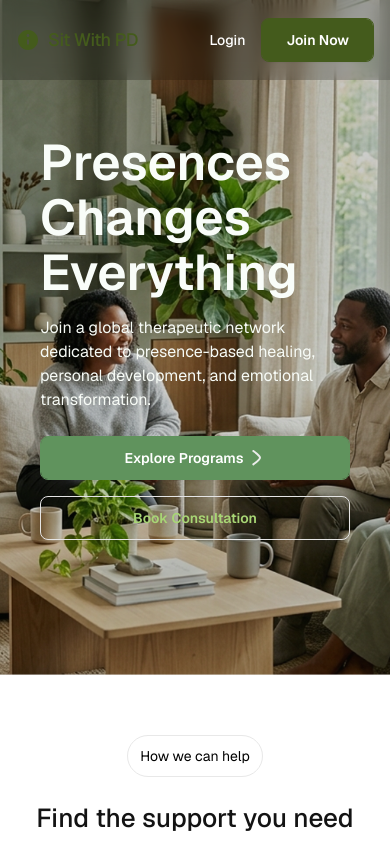
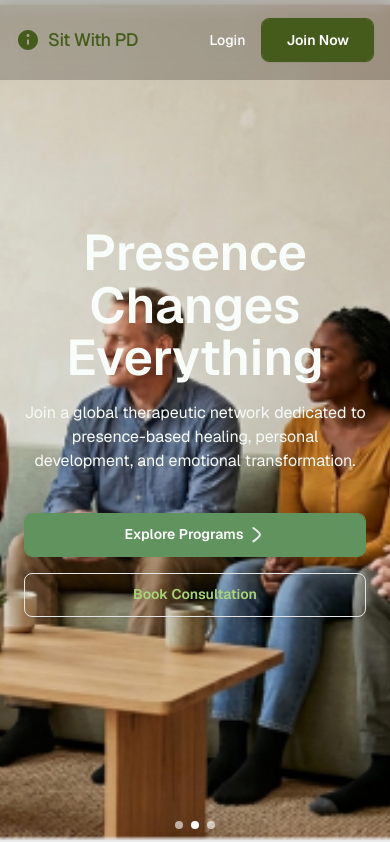
Before and after one commit to ShunGoes/sit-with, a Next.js app: page / in a window 390 px wide. Shown: the top 842 px of the page. Built offline with nearby package versions, Linux system fonts and the light colour scheme; grey boxes are pictures that could not be loaded.

Commit message:
finished editing thr homepage for responsiveness

```diff
--- a/app/globals.css
+++ b/app/globals.css
@@ -150,7 +150,7 @@ h6 {
     @apply font-sans;
   }
   .heading-2 {
-    @apply font-medium text-[1.625rem] lg:text-[2rem] leading-snug lg:leading-[2.375rem] text-[#131313];
+    @apply font-medium text-[1.625rem] sm:text-[1.5rem] lg:text-[1.8rem] xl:text-[2rem] leading-snug lg:leading-[2.375rem] text-[#131313];
   }
 
 }
--- a/components/pages/homepage/cta-banner.tsx
+++ b/components/pages/homepage/cta-banner.tsx
@@ -4,13 +4,13 @@ import CaretRight from "@/pd-icons/caret-right";
 export function CtaBanner() {
   return (
     <section className="container mx-auto ">
-      <div className="w-full bg-footer-bg rounded-[10px] lg:rounded-[20px] px-5 md:px-12 py-5 flex flex-col md:flex-row gap-6 overflow-hidden border border-[#2A5A51]">
+      <div className="w-full bg-footer-bg rounded-[10px] lg:rounded-[20px] px-5 md:px-12 md:py-20 lg:py-5 py-5 flex flex-col lg:flex-row gap-6 overflow-hidden border border-[#2A5A51]">
         {/* Left Content */}
         <div className="flex-1  flex flex-col items-center lg:items-center text-center  justify-center">
-          <h2 className="text-[#EBECEB] text-[32px] md:text-[40px] font-medium leading-[50px] mb-4 max-w-md">
+          <h2 className="text-[#EBECEB] heading-2 mb-4 max-w-md">
             Join a Global Therapeutic Community
           </h2>
-          <p className="text-[#F7FBF6] text-xl leading-relaxed  mb-5 t">
+          <p className="text-[#F7FBF6] text-xl sm:text-base leading-relaxed  mb-5 t">
             Connect with thousands of individuals committed to presence-based
             healing, emotional growth, and authentic personal development across
             the globe.
@@ -27,9 +27,9 @@ export function CtaBanner() {
 
         {/* Right Image */}
         <div className="w-full flex-1">
-          <div className="w-full md:w-[507px] relative min-h-[300px] md:min-h-[446px]">
+          <div className="w-full md:w-[507px]  md:mx-auto relative min-h-[300px] md:min-h-[446px]">
           <div
-            className="absolute inset-0 bg-gray-300 border border-[#DEDEDE] rounded-[16px]"
+            className="absolute  inset-0 bg-gray-300 border border-[#DEDEDE] rounded-[16px]"
             style={{
               backgroundImage: "url('/images/join-us.png')",
               backgroundSize: "cover",
--- a/components/pages/homepage/hero.tsx
+++ b/components/pages/homepage/hero.tsx
@@ -3,27 +3,109 @@
 import { Button } from "@/components/ui/button";
 import CaretRight from "@/pd-icons/caret-right";
 
+// Swiper imports
+import { Swiper, SwiperSlide } from "swiper/react";
+import { Autoplay, Pagination } from "swiper/modules";
+import "swiper/css";
+import "swiper/css/pagination";
+
 export function Hero() {
   return (
-    <section className="bg-[url('/images/homepage-bg.png')] bg-cover bg-[75%_center] md:bg-center bg-no-repeat min-h-[80dvh] lg:min-h-[80dvh] w-full flex items-center justify-center md:grid md:grid-cols-3  lg::grid-cols-2 py-24">
-      <div className="h-full md:col-span-2 lg:col-span-1 mx-auto px-10  md:p-15 lg:px-20 flex flex-col gap-6 justify-center items-center ">
-        <div className="space-y-4">
-          <h1 className="text-[#F9FDF9] font-semibold text-[50px] lg:text-[80px] leading-[1.1em] ">
-            Presences Changes Everything
+    <section>
+      <Swiper
+        modules={[Autoplay, Pagination]}
+        loop={true}
+        autoplay={{ delay: 5000, disableOnInteraction: false }}
+        pagination={{ clickable: true }}
+        className="w-full"
+      >
+        {/* Slide 1 */}
+        <SwiperSlide>
+          <div className="bg-[url('/images/homepage-bg.png')] bg-cover bg-[70%_center] lg:bg-center bg-no-repeat min-h-dvh h-dvh w-full flex items-center justify-center md:grid md:grid-cols-3 py-24">
+            <div className="h-full md:col-span-2 lg:col-span-1 mx-auto px-6 md:px-15 lg:px-20 flex flex-col gap-6 justify-center items-center">
+              <div className="space-y-4 text-center md:text-left">
+                <h1 className="text-[#F9FDF9] font-semibold text-[3.125rem] lg:text-[4rem] xl:text-[5rem] leading-[1.05]">
+                  Presence Changes Everything
                 </h1>
-          <p className="lg:text-[20px] text-base text-[#F7FBF6] sm:w-10/12 md:w-full ">
+                <p className="lg:text-[1.25rem] text-base text-[#F7FBF6] sm:text-center  md:text-start sm:mx-auto sm:w-10/12 md:w-full">
                   Join a global therapeutic network dedicated to presence-based
                   healing, personal development, and emotional transformation.
                 </p>
               </div>
-        <div className="flex flex-col sm:flex-row justify-start w-full gap-4 lg:w-full ">
+              <div className="flex flex-col sm:flex-row justify-start sm:justify-center md:justify-start w-full gap-4 mt-4">
                 <Button variant={"regular"}>
-            Explore Programs <CaretRight />{" "}
+                  Explore Programs <CaretRight />
                 </Button>
                 <Button variant={"outline"}>Book Consultation</Button>
               </div>
             </div>
-      <div className="col-span-1 h-full"></div>
+            <div className="col-span-1 h-full" />
+          </div>
+        </SwiperSlide>
+
+        {/* Slide 2 */}
+        <SwiperSlide>
+          <div className="bg-[url('/images/guided-programs.png')]  bg-cover bg-[70%_center] lg:bg-center bg-no-repeat min-h-dvh h-dvh w-full flex items-center justify-center md:grid md:grid-cols-3 py-24">
+            <div className="h-full md:col-span-2 lg:col-span-1 mx-auto px-6 md:px-15 lg:px-20 flex flex-col gap-6 justify-center items-center">
+              <div className="space-y-4 text-center md:text-left">
+                <h1 className="text-[#F9FDF9] font-semibold text-[3.125rem] lg:text-[4rem] xl:text-[5rem] leading-[1.05]">
+                  Presence Changes Everything
+                </h1>
+                <p className="lg:text-[1.25rem] text-base text-[#F7FBF6] sm:text-center md:text-start sm:mx-auto sm:w-10/12 md:w-full">
+                  Join a global therapeutic network dedicated to presence-based
+                  healing, personal development, and emotional transformation.
+                </p>
+              </div>
+              <div className="flex flex-col sm:flex-row justify-start sm:justify-center md:justify-start w-full gap-4 mt-4">
+                <Button variant={"regular"}>
+                  Explore Programs <CaretRight />
+                </Button>
+                <Button variant={"outline"}>Book Consultation</Button>
+              </div>
+            </div>
+            <div className="col-span-1 h-full" />
+          </div>
+        </SwiperSlide>
+
+        {/* Slide 3 */}
+        <SwiperSlide>
+          <div className="bg-[url('/images/camp-hero.png')]  bg-cover bg-[70%_center] lg:bg-center bg-no-repeat min-h-dvh h-dvh w-full flex items-center justify-center md:grid md:grid-cols-3 py-24">
+            <div className="h-full md:col-span-2 lg:col-span-1 mx-auto px-6 md:px-15 lg:px-20 flex flex-col gap-6 justify-center items-center">
+              <div className="space-y-4 text-center md:text-left">
+                <h1 className="text-[#F9FDF9] font-semibold text-[3.125rem] lg:text-[4rem] xl:text-[5rem] leading-[1.05]">
+                  Presence Changes Everything
+                </h1>
+                <p className="lg:text-[1.25rem] text-base text-[#F7FBF6] sm:text-center sm:mx-auto md:text-start sm:w-10/12 md:w-full">
+                  Join a global therapeutic network dedicated to presence-based
+                  healing, personal development, and emotional transformation.
+                </p>
+              </div>
+              <div className="flex flex-col sm:flex-row justify-start sm:justify-center md:justify-start w-full gap-4 mt-4">
+                <Button variant={"regular"}>
+                  Explore Programs <CaretRight />
+                </Button>
+                <Button variant={"outline"}>Book Consultation</Button>
+              </div>
+            </div>
+            <div className="col-span-1 h-full" />
+          </div>
+        </SwiperSlide>
+
+
+
+
+      </Swiper>
+
+      {/* make pagination dots white */}
+      <style jsx global>{`
+        .swiper-pagination-bullet {
+          background: rgba(255, 255, 255, 0.6) !important;
+          opacity: 1 !important;
+        }
+        .swiper-pagination-bullet-active {
+          background: #ffffff !important;
+        }
+      `}</style>
     </section>
   );
 }
--- a/components/pages/homepage/our-team.tsx
+++ b/components/pages/homepage/our-team.tsx
@@ -1,4 +1,7 @@
+"use client";
+
 import { Pill } from "@/components/ui/pill";
+import { motion } from "motion/react";
 
 export function OurTeam() {
   const team = [
@@ -39,7 +42,14 @@ export function OurTeam() {
 
       <div className="grid grid-cols-1 sm:grid-cols-2 lg:grid-cols-4 gap-8 w-full">
         {team.map((member, index) => (
-          <div key={index} className="flex flex-col h-[296px] ">
+          <motion.div
+            key={index}
+            initial={{ scale: 0.8, opacity: 0 }}
+            whileInView={{ scale: 1, opacity: 1 }}
+            transition={{ duration: 0.5 }}
+            viewport={{ once: true }}
+            className="flex flex-col h-[296px] "
+          >
             <div className="w-full aspect-[4/5] bg-gray-200 rounded-xl mb-6 relative overflow-hidden">
               <div className="absolute inset-0 flex items-center justify-center text-gray-400">
                 [Image]
@@ -48,13 +58,13 @@ export function OurTeam() {
             <p className="text-base font-semibold text-[#181D27] mb-1">
               {member.name}
             </p>
-            <p className="text-[#649351] text-lg font-normal mb-2">
+            <p className="text-[#649351] text-lg lg:text-base xl:text-lg font-normal mb-2">
               {member.role}
             </p>
-            <p className="text-base text-[#535862] leading-relaxed  lg:leading-[1.675rem]">
+            <p className="text-base text-[#535862] leading-relaxed lg:leading-tight  xl:leading-[1.675rem]">
               {member.description}
             </p>
-          </div>
+          </motion.div>
         ))}
       </div>
     </section>
--- a/package.json
+++ b/package.json
@@ -12,9 +12,9 @@
     "@hookform/resolvers": "^5.2.2",
     "class-variance-authority": "^0.7.1",
     "clsx": "^2.1.1",
-    "framer-motion": "^12.37.0",
     "input-otp": "^1.4.2",
     "lucide-react": "^0.577.0",
+    "motion": "^12.38.0",
     "next": "16.1.6",
     "radix-ui": "^1.4.3",
     "react": "19.2.3",
```
Also changed, not shown: components/pages/homepage/how-we-help.tsx (+14 -5 lines), public/icons/power-of-presence.tsx (+11 -4 lines), 1 other file (tests, documents, lock files or other folders). Lines whose indentation alone changed are shown as unchanged.
